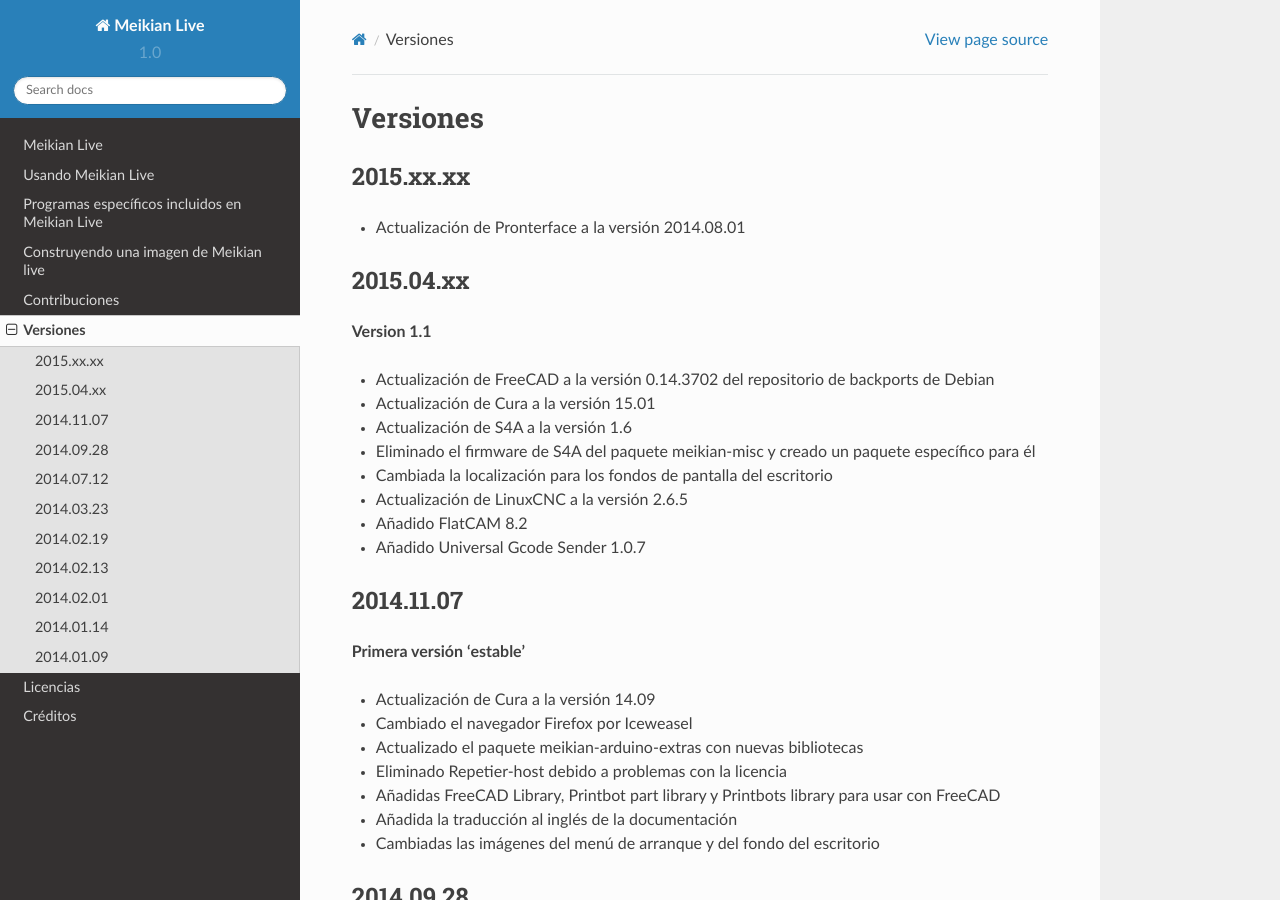
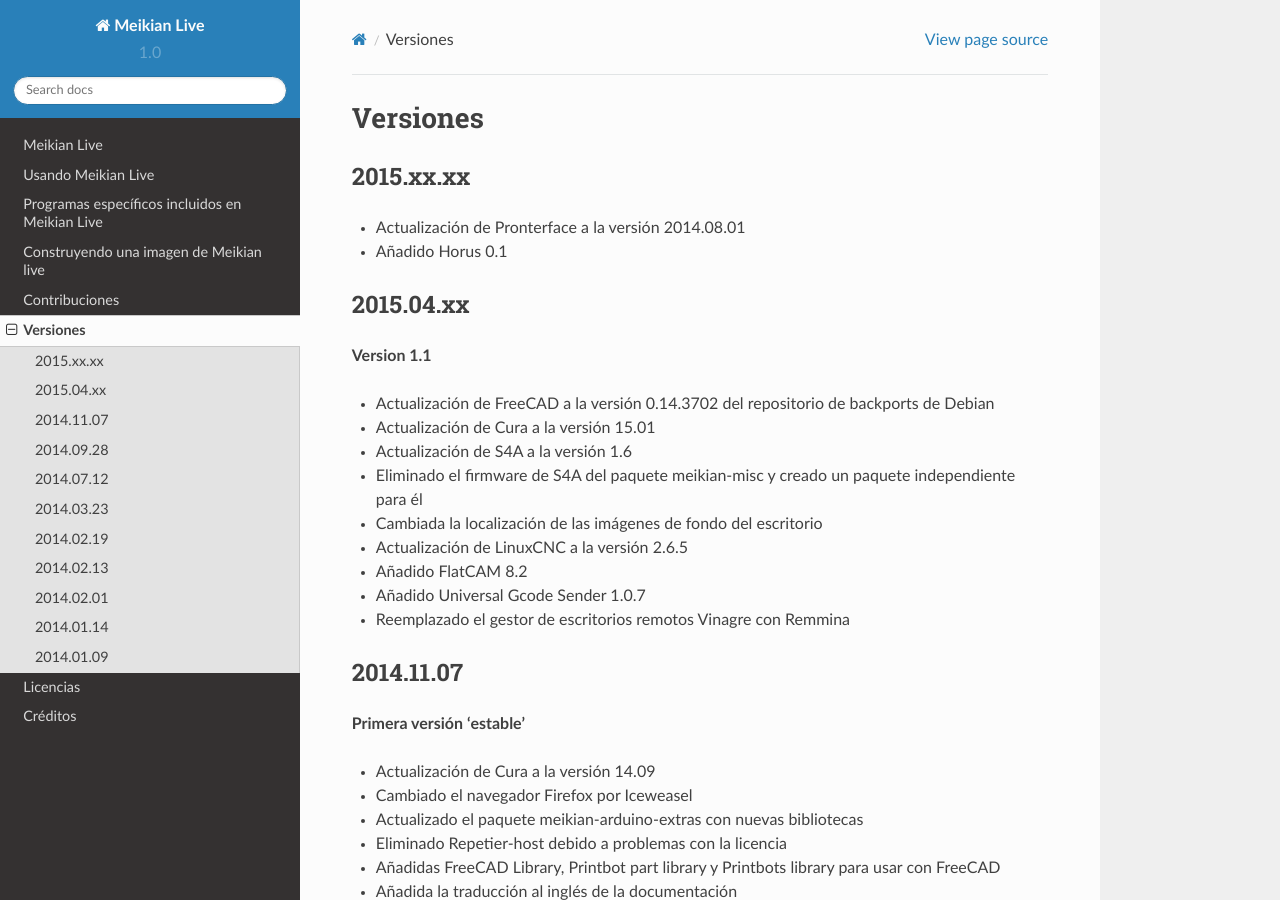
Before and after one commit to mo22de/meikian-dev, a Sphinx documentation site: the page built from docs/es/source/versiones.rst, in a window 1280 px wide and 900 px high. Built offline with Sphinx 7.4.7 and the Read the Docs theme 2.0.0, drawn with Linux system fonts in a browser that asks for light colours.

Commit message:
updated english and spanish documentation

```diff
--- a/HISTORY.rst
+++ b/HISTORY.rst
@@ -8,6 +8,7 @@
 ~~~~~~~~~~
 
 * Updated Printrun to the 2014.08.01 version
+* Added Horus 0.1
 
 
 2015.04.xx
@@ -23,6 +24,7 @@
 * Updated LinuxCNC to the 2.6.5 version
 * Added FlatCAM 8.2
 * Added Universal Gcode Sender 1.0.7
+* Replaced Vinagre remote desktops manager with Remmina
 
 
 2014.11.07
--- a/docs/es/source/versiones.rst
+++ b/docs/es/source/versiones.rst
@@ -8,6 +8,7 @@
 ~~~~~~~~~~
 
 * Actualización de Pronterface a la versión 2014.08.01
+* Añadido Horus 0.1
 
 
 2015.04.xx
@@ -18,11 +19,12 @@
 * Actualización de FreeCAD a la versión 0.14.3702 del repositorio de backports de Debian
 * Actualización de Cura a la versión 15.01
 * Actualización de S4A a la versión 1.6
-* Eliminado el firmware de S4A del paquete meikian-misc y creado un paquete específico para él
-* Cambiada la localización para los fondos de pantalla del escritorio
+* Eliminado el firmware de S4A del paquete meikian-misc y creado un paquete independiente para él
+* Cambiada la localización de las imágenes de fondo del escritorio
 * Actualización de LinuxCNC a la versión 2.6.5
 * Añadido FlatCAM 8.2
 * Añadido Universal Gcode Sender 1.0.7
+* Reemplazado el gestor de escritorios remotos Vinagre con Remmina
 
 
 2014.11.07
```
